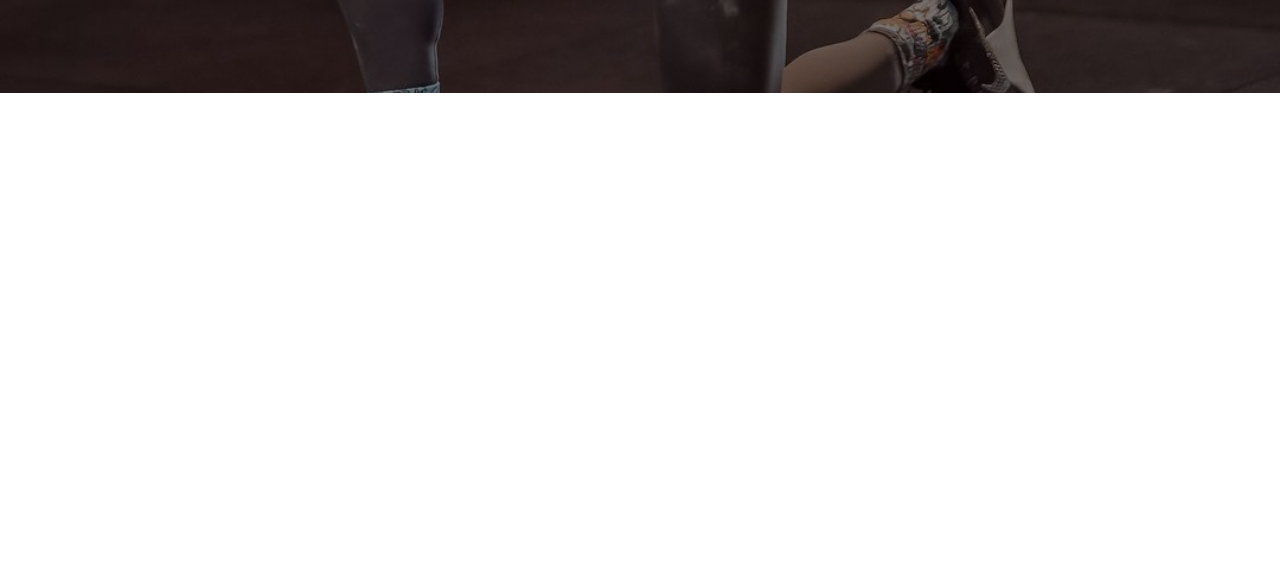
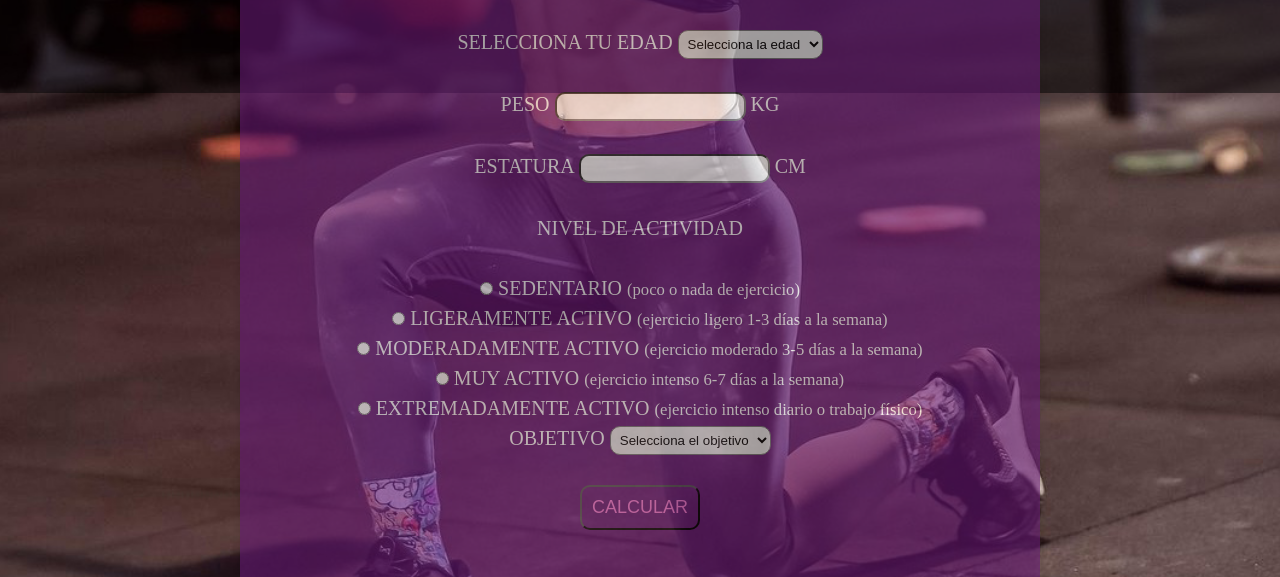
Before and after one commit to Sandry1998/GYMSIS2, a plain HTML site: page PAGINAS/calculadora.html in a window 1280 px wide. Shown: the part 707-1284 px from the top of the page. Before the commit the page ends 800 px from the top, so only its background shows below. Drawn offline with Linux system fonts and the light colour scheme.

Commit message:
calculadora

```diff
--- a/PAGINAS/calculadora.html
+++ b/PAGINAS/calculadora.html
@@ -14,6 +14,76 @@
         <h1>CALCULADORA MACROS</h1>
         </section>
     </header>
+    <form>
+        <h2><strong>CALCULADORA MACROS</strong></h2>
+        <div class="informacion-personal">
+            <div class="genero">
+                <label for="genero">SELECCIONA TU GÉNERO</label>
+                <select id="genero" name="genero">
+                    <option value="Seleccione el genero">Selecciona el género</option>
+                    <option value="hombre">HOMBRE</option>
+                    <option value="mujer">MUJER</option>
+                </select>
+                <br><br>
+            </div>
+            <div class="edad">
+                <label for="edad">SELECCIONA TU EDAD</label>
+                <select id="edad" name="edad">
+                    <option value="Seleccione la etapa que desea iniciar">Selecciona la edad</option>
+                    <option value="18-35">18 a 35</option>
+                    <option value="36-50">36 a 50</option>
+                    <option value="51-65">51 a 65</option>
+                    <option value="mayor-65">MAYOR DE 65</option>
+                </select>
+                <br><br>
+            </div>
+            <div class="altura y peso">
+                <label for="peso">PESO</label>
+                <input type="number" id="peso" name="peso" required>
+                <span>KG</span>
+                <br><br>
+                <label for="estatura">ESTATURA</label>
+                <input type="number" id="estatura" name="estatura" required>
+                <span>CM</span>
+                <br><br>
+            </div>
+            <div class="actividad">
+                <label for="actividad">NIVEL DE ACTIVIDAD</label>
+                <br><br>
+            </div>
+            <div class="actividad">
+                <input type="radio" id="sedentario" name="actividad" value="sedentario">
+                <label for="sedentario">SEDENTARIO</label>
+                <small> (poco o nada de ejercicio)</small>
+                <br>
+                <input type="radio" id="ligera" name="actividad" value="ligera">
+                <label for="ligera">LIGERAMENTE ACTIVO</label>
+                <small> (ejercicio ligero 1-3 días a la semana)</small>
+                <br>
+                <input type="radio" id="moderada" name="actividad" value="moderada">
+                <label for="moderada">MODERADAMENTE ACTIVO</label>
+                <small> (ejercicio moderado 3-5 días a la semana)</small>
+                <br>
+                <input type="radio" id="intensa" name="actividad" value="intensa">
+                <label for="intensa">MUY ACTIVO</label>
+                <small> (ejercicio intenso 6-7 días a la semana)</small>
+                <br>
+                <input type="radio" id="extrema" name="actividad" value="extrema">
+                <label for="extrema">EXTREMADAMENTE ACTIVO</label>
+                <small> (ejercicio intenso diario o trabajo físico)</small>
+                <br>
+            </div>
+            <div class="objetivo">
+                <label for="objetivo">OBJETIVO</label>
+                <select id="objetivo" name="objetivo">
+                    <option value="Seleccione el objetivo">Selecciona el objetivo</option>
+                    <option value="perder peso">VOLUMEN</option>
+                    <option value="mantener peso">DEFINICIÓN</option>
+                </select>
+                <br><br>
+            </div>
+        </form>
+        <button type="submit" id="calcular-macros">CALCULAR</button>
     <footer>
         <li><a href="../index.html">GYM SIS</a>
     </footer>
```
Also changed, not shown: style.css (line endings or trailing spaces).
